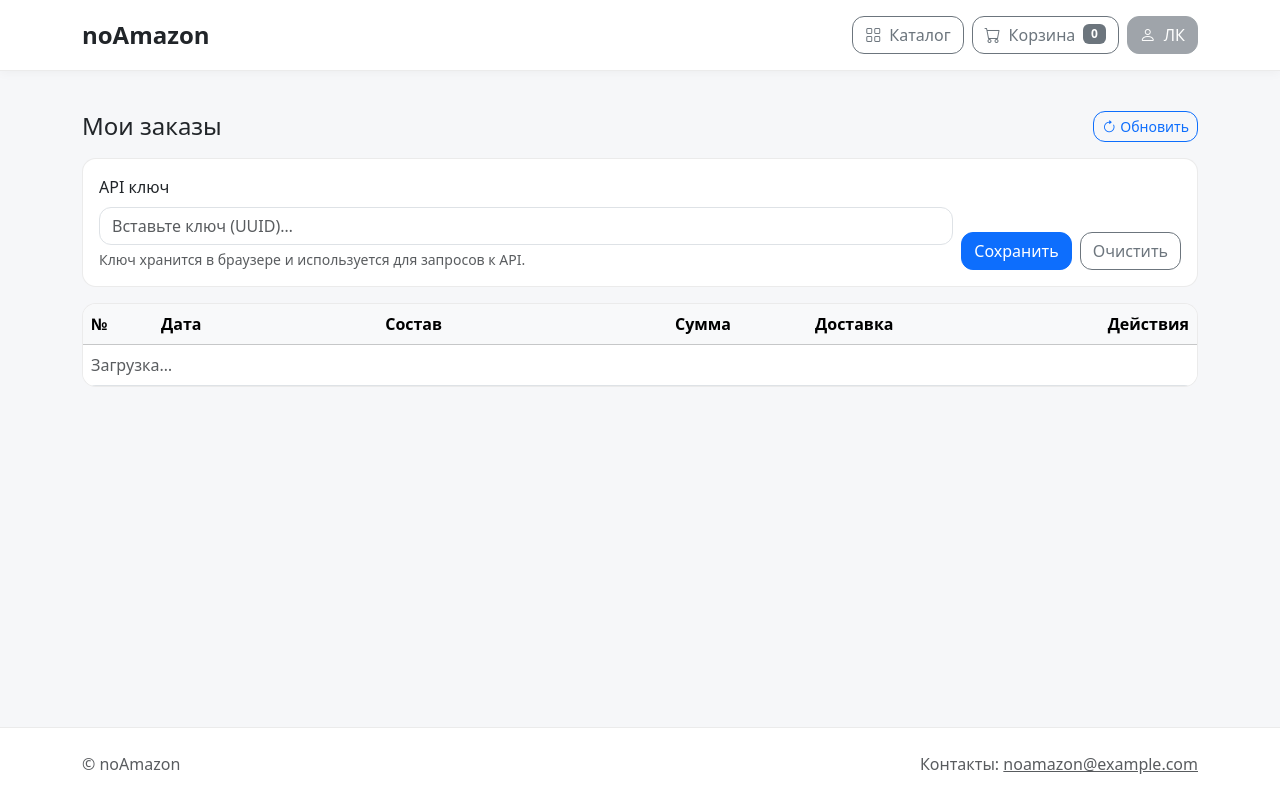
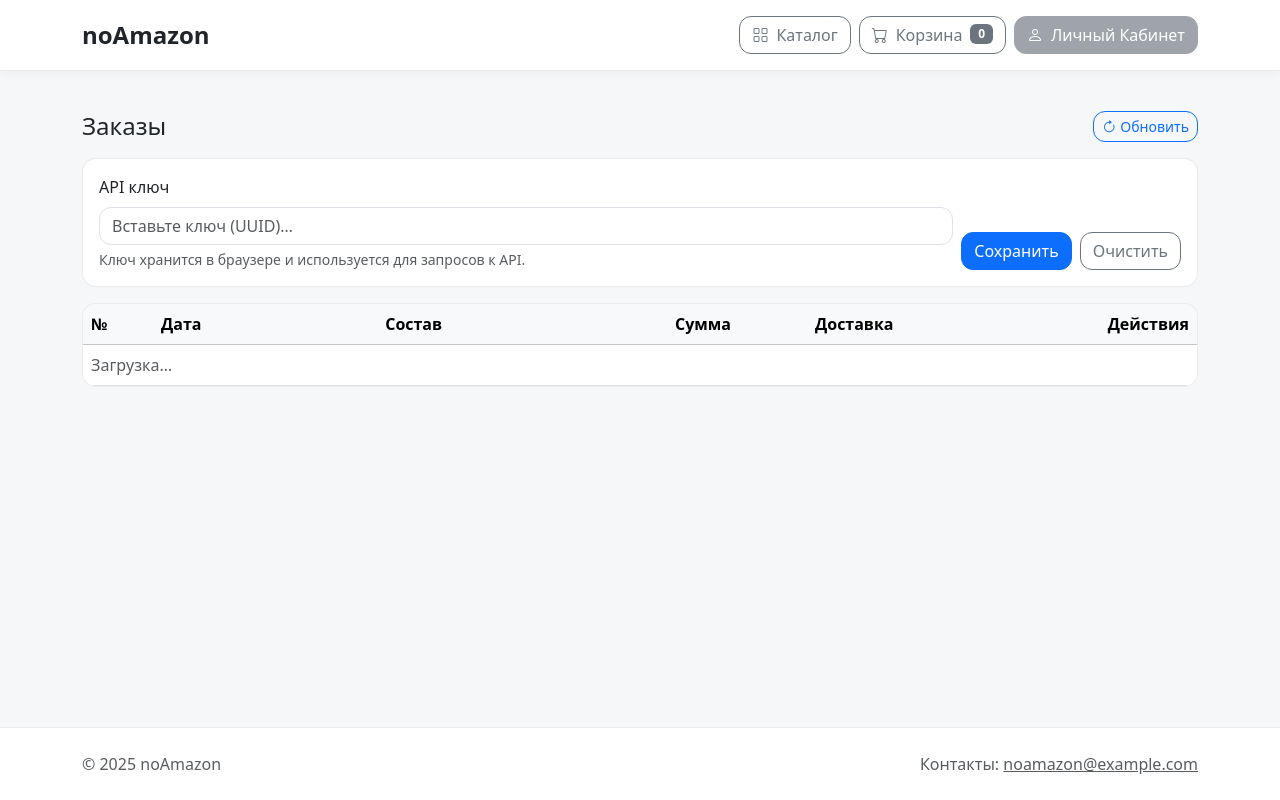
Before and after one commit to maasyaa/webdev-exam-2025-1-52691, a plain HTML site: page profile.html in a window 1280 px wide. Drawn offline with nearby package versions, Linux system fonts and the light colour scheme; a script that the page names is missing.

Commit message:
Обновление файлов

```diff
--- a/profile.html
+++ b/profile.html
@@ -6,9 +6,7 @@
   <title>Личный кабинет</title>
   <link href="https://cdn.jsdelivr.net/npm/bootstrap@5.3.3/dist/css/bootstrap.min.css" rel="stylesheet">
   <link href="https://cdn.jsdelivr.net/npm/bootstrap-icons@1.11.3/font/bootstrap-icons.css" rel="stylesheet">
-  <link rel="stylesheet" href="css/reset.css">
   <link rel="stylesheet" href="css/style.css">
-  <link rel="stylesheet" href="css/profile.css">
 </head>
 
 <body class="min-vh-100 d-flex flex-column">
@@ -32,7 +30,7 @@
 
           <span class="btn btn-secondary d-inline-flex align-items-center gap-2 disabled" aria-label="Личный кабинет" title="Личный кабинет">
             <i class="bi bi-person"></i>
-            <span class="d-none d-md-inline">ЛК</span>
+            <span class="d-none d-md-inline">Личный Кабинет</span>
           </span>
         </nav>
 
@@ -49,7 +47,7 @@
 
       <section class="col-12">
         <div class="d-flex flex-column flex-md-row align-items-md-center justify-content-between gap-2 mb-3">
-          <h1 class="h4 m-0">Мои заказы</h1>
+          <h1 class="h4 m-0">Заказы</h1>
           <button class="btn btn-outline-primary btn-sm" type="button" id="refreshBtn">
             <i class="bi bi-arrow-clockwise me-1"></i>Обновить</button>
         </div>
@@ -100,7 +98,7 @@
   <footer class="border-top bg-white mt-auto">
     <div class="container py-4">
       <div class="d-flex flex-column flex-md-row justify-content-between gap-2">
-        <div class="text-muted">© noAmazon</div>
+        <div class="text-muted">© 2025 noAmazon</div>
         <div class="text-muted">
           Контакты: <a href="mailto:info@example.com">noamazon@example.com</a>
         </div>
```
Also changed, not shown: index.html (+2 -4 lines), korzina.html (+2 -3 lines).
